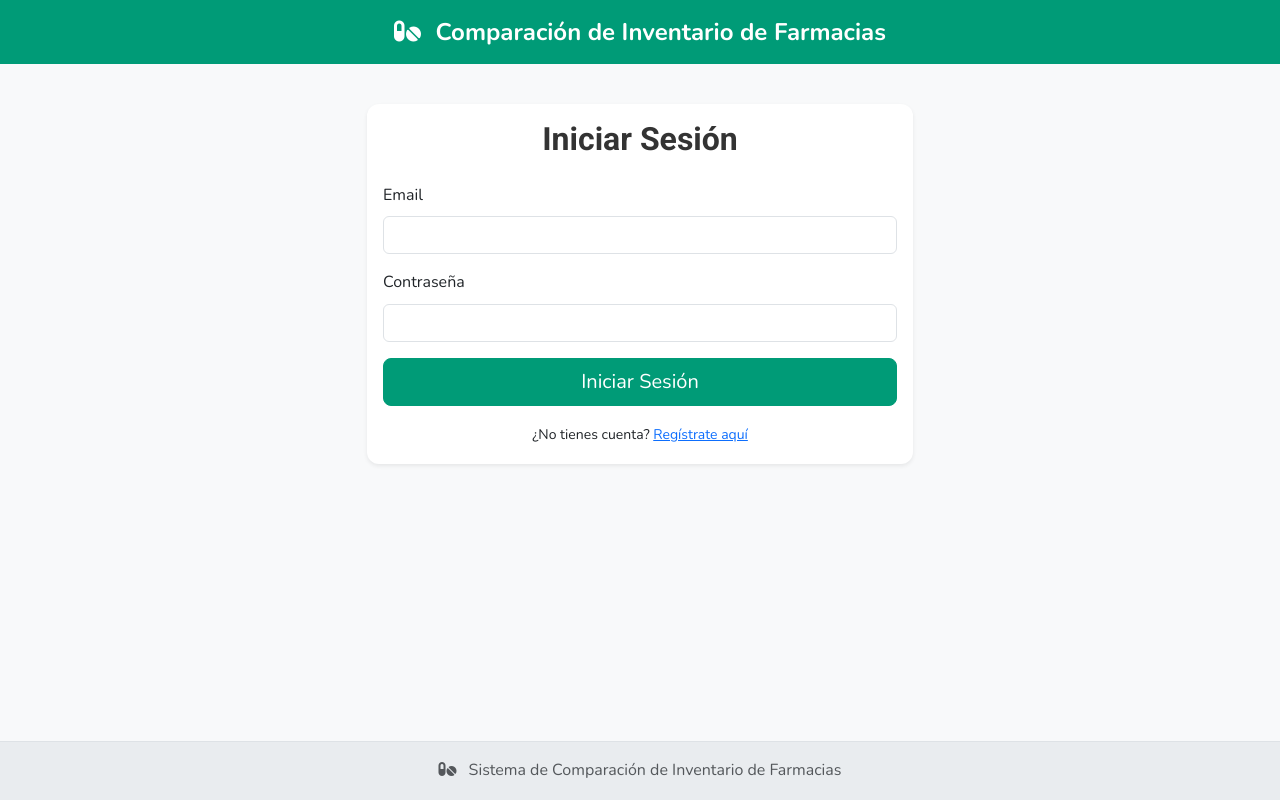
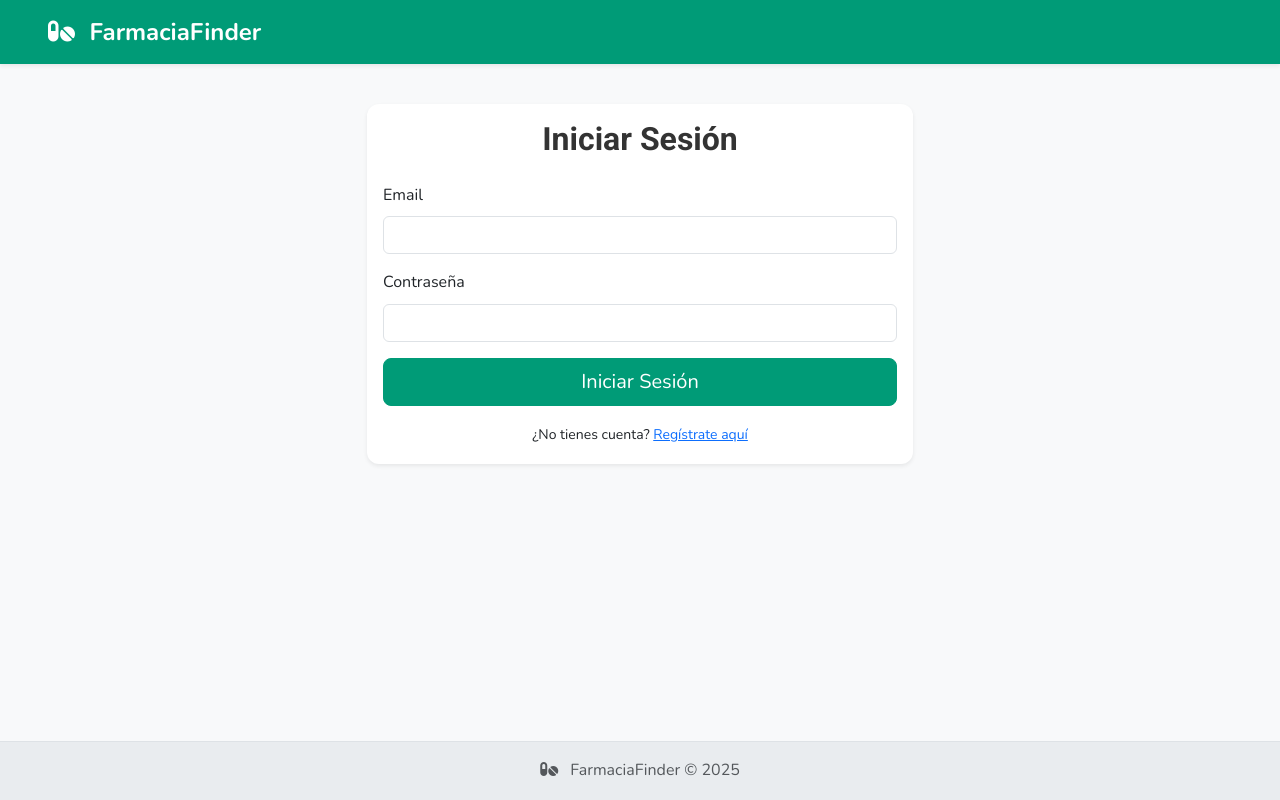
Before and after one commit to ramielk/Comparador-de-precios-farmacias, a Flask app: a page that uses templates/layout.html in a window 1280 px wide. Run offline with Flask 3, Linux system fonts and the light colour scheme; parts of the project's set-up code (start-up, migrations or seed data) failed here and were passed over; some libraries are stand-ins or nearby versions.

Commit message:
layout.html

```diff
--- a/templates/layout.html
+++ b/templates/layout.html
@@ -13,38 +13,21 @@
     <link rel="preconnect" href="https://fonts.gstatic.com" crossorigin>
     <link href="https://fonts.googleapis.com/css2?family=Nunito:wght@300;400;600;700&family=Roboto:wght@300;400;500;700&display=swap" rel="stylesheet">
 
+    <!-- Animate.css para animaciones -->
+    <link rel="stylesheet" href="https://cdnjs.cloudflare.com/ajax/libs/animate.css/4.1.1/animate.min.css"/>
+
     <link rel="stylesheet" href="{{ url_for('static', filename='css/styles.css') }}">
 
     <link rel="icon" type="image/png" href="{{ url_for('static', filename='image/icon.png') }}">
 
-    <style>
-        .flash-messages {
-            margin-top: 1rem;
-        }
-        .flash {
-            padding: 10px;
-            margin-bottom: 10px;
-            border-radius: 5px;
-        }
-        .flash.success { background-color: #d4edda; color: #155724; border: 1px solid #c3e6cb; }
-        .flash.info { background-color: #d1ecf1; color: #0c5460; border: 1px solid #bee5eb; }
-        .flash.warning { background-color: #fff3cd; color: #856404; border: 1px solid #ffeeba; }
-        .flash.error { background-color: #f8d7da; color: #721c24; border: 1px solid #f5c6cb; }
-        .cart-badge {
-            font-size: 0.75em;
-            vertical-align: super;
-            margin-left: 5px;
-        }
-    </style>
-
     {% block extra_css %}{% endblock %}
 </head>
 <body>
-    <nav class="navbar navbar-expand-lg navbar-dark bg-primary">
-        <div class="container">
-            <a class="navbar-brand mx-auto text-center w-100" href="{{ url_for('home') }}">
+    <nav class="navbar navbar-expand-lg navbar-dark bg-primary sticky-top shadow-sm">
+        <div class="container-fluid px-md-5">
+            <a class="navbar-brand" href="{{ url_for('home') }}">
                 <i class="fa-solid fa-pills me-2"></i>
-                Comparación de Inventario de Farmacias
+                FarmaciaFinder
             </a>
             {% if not hide_navbar_menu %}
             <button class="navbar-toggler" type="button" data-bs-toggle="collapse" data-bs-target="#navbarNav" aria-controls="navbarNav" aria-expanded="false" aria-label="Toggle navigation">
@@ -114,10 +120,10 @@
         {% block content %}{% endblock %}
     </main>
 
-    <footer class="footer mt-auto py-3 bg-light">
+    <footer class="footer mt-auto py-3 bg-light border-top">
         <div class="container text-center">
             <span class="text-muted">
-                <i class="fa-solid fa-pills me-2"></i> Sistema de Comparación de Inventario de Farmacias
+                <i class="fa-solid fa-pills me-2"></i> FarmaciaFinder &copy; {{ now().year }}
             </span>
         </div>
     </footer>
```
Also changed, not shown: other parts of templates/layout.html (+28 -5 lines).
